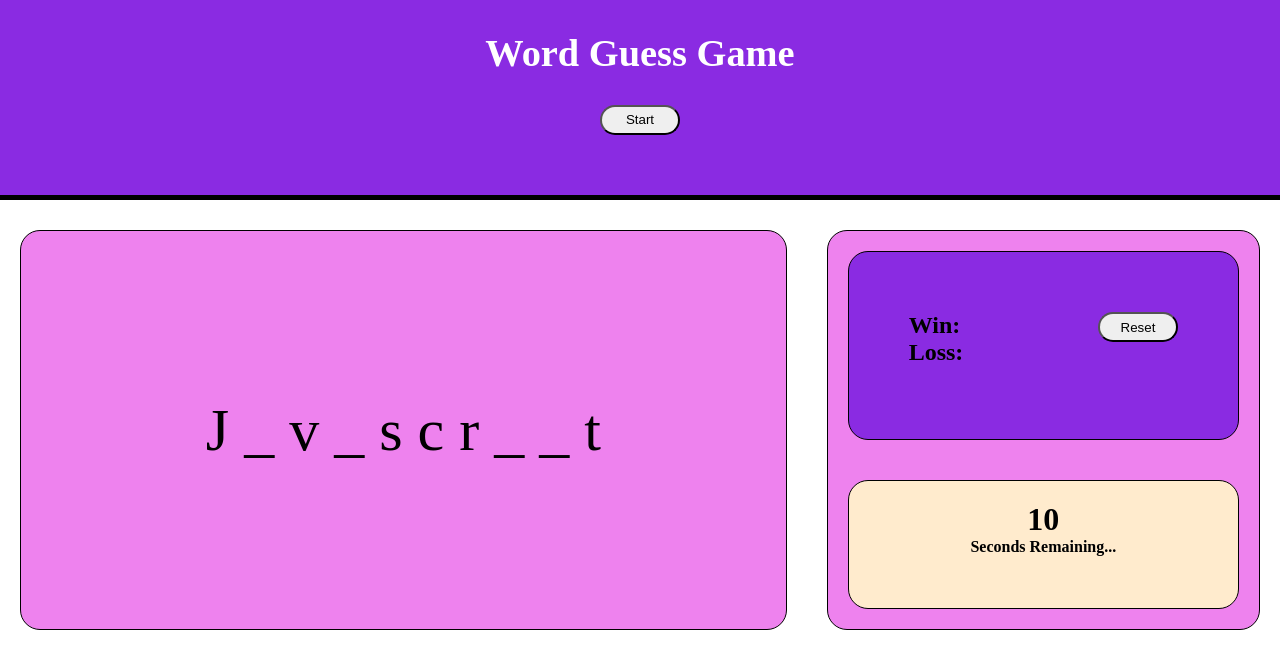
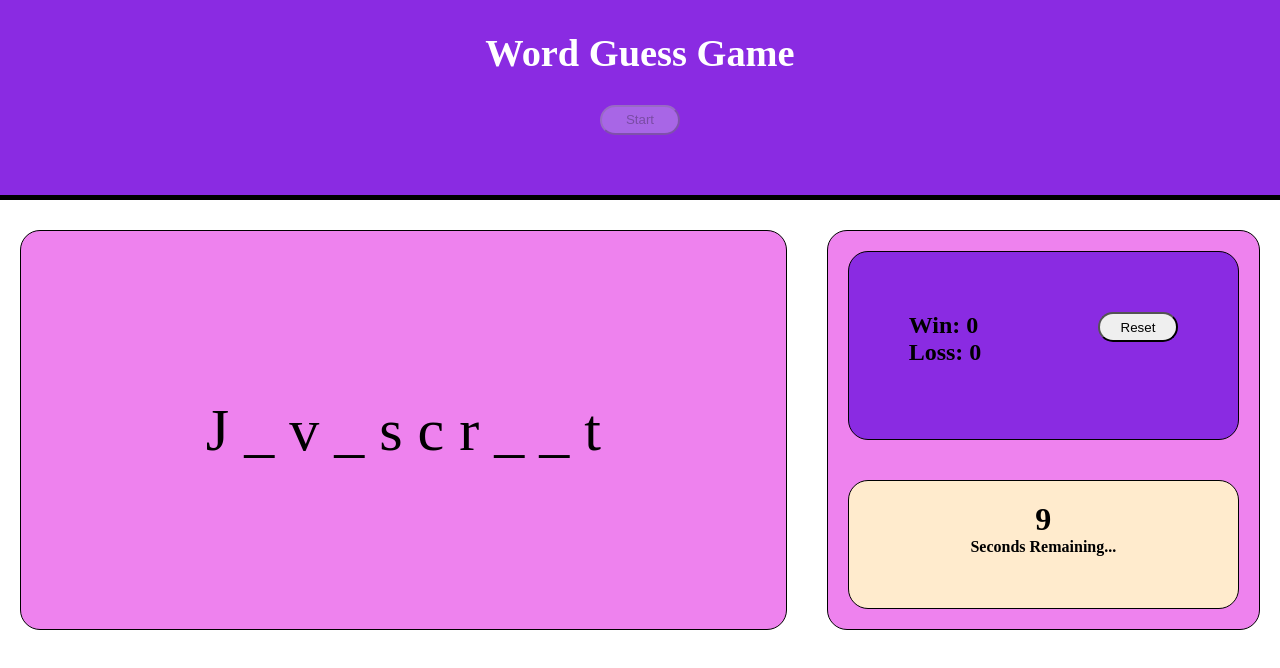
Before and after one commit to sharonealex/WordGuess, a plain HTML site: page index.html in a window 1280 px wide. Both pictures are taken after a click on the button "Start". Drawn offline with Linux system fonts and the light colour scheme.

Commit message:
added timer functionality

```diff
--- a/index.html
+++ b/index.html
@@ -12,7 +12,7 @@
 <body>
     <header>
         <h1>Word Guess Game</h1>
-        <button>Start</button>
+        <button class="start">Start</button>
     </header>
     <main>
         <div class="card word-guess">
@@ -21,13 +21,13 @@
         <div class="card score">
             <div class="card win-loss-reset">
                 <div class="win-loss">
-                    <h2>Win: <Span class="wins"></Span></h2>
-                    <h2>Loss: <Span class="loss"></Span></h2>
+                    <h2>Win: <Span class="wins">0</Span></h2>
+                    <h2>Loss: <Span class="loss">0</Span></h2>
                 </div>
-                <button>Reset</button>
+                <button class="reset">Reset</button>
             </div>
             <div class="card timer">
-                <h1>10</h1>
+                <h1 class="timer-count">10</h1>
                 <h4>Seconds Remaining...</h4>
             </div>
         </div>
--- a/script.js
+++ b/script.js
@@ -0,0 +1,82 @@
+//capture all html elements for input and output
+//input
+
+var wordBlanksEl = document.querySelector(".large-word");
+var startButtonEl = document.querySelector(".start");
+var resetButtonEl = document.querySelector(".reset");
+
+//output
+var winEl = document.querySelector(".wins");
+var lossEl = document.querySelector(".loss");
+var timerEl = document.querySelector(".timer-count");
+
+//initialise
+var winCount = 0;
+var maxTime = 10;
+
+
+// words to guess are stored in memory as array.
+//wins and losses are the ones persisted in db.
+//on loading display wins and loss and start timer.
+//for timer - user set interval for 1 sec and keep printing number backwards and stop at 0.
+//if reached zero. check if the work is correctly filled and throw alert to stop game.
+
+//how to check if word is correctly guessed?
+//we randomly display a work with some blanks.
+//check lettter on key stroke belongs to the word. if so then place it and fill the blank.
+//if there are no more blanks then give a win. and update DB. and clear the interval.
+
+function winGame(){
+    alert("hey")
+}
+
+function loseGame(){
+    alert("lose game")
+}
+
+function startTimer(){
+    var timer = setInterval(function(){
+
+        maxTime --;
+        timerEl.textContent = maxTime;
+        if(maxTime >=0){
+            if(maxTime > 0 && isWin){
+                clearInterval(timer);
+                winGame();
+            }
+        }
+        if(maxTime == 0){
+            clearInterval(timer);
+            loseGame();
+        }
+    },1000)
+}
+
+function startGame(event){
+    event.preventDefault();
+    isWin = true;
+    maxTime = 10;
+    startButtonEl.disabled = true;
+    startTimer();
+}
+
+startButtonEl.addEventListener("click", startGame)
+
+function getLosses(){
+lossCount = localStorage.getItem("lossCount");
+lossEl.textContent = lossCount != null ? lossCount : 0
+}
+function getWins(){
+winCount = localStorage.getItem("winCount")
+winEl.textContent = winCount != null? winCount: 0;
+
+}
+
+function init(){
+    //load all data from db. ie. wins and losses.
+    getWins();
+    getLosses();
+}
+
+
+init();
```
